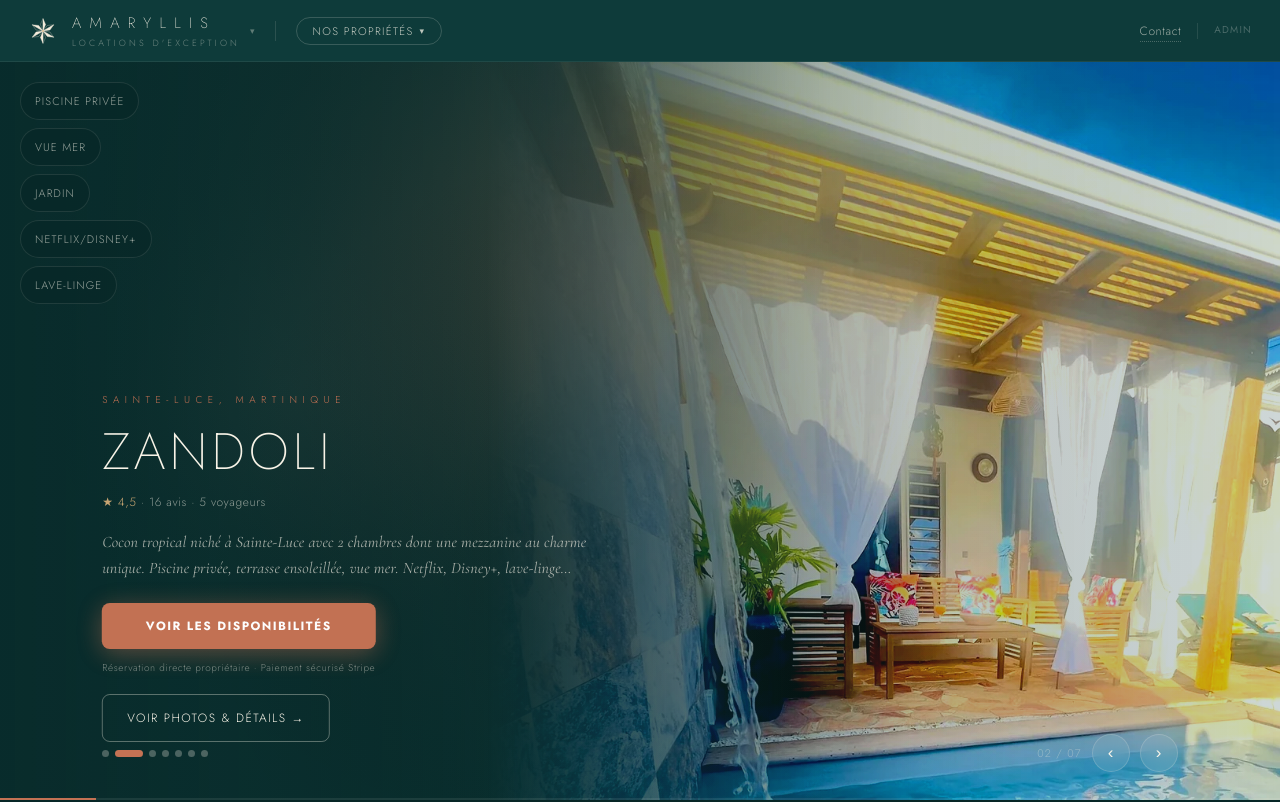
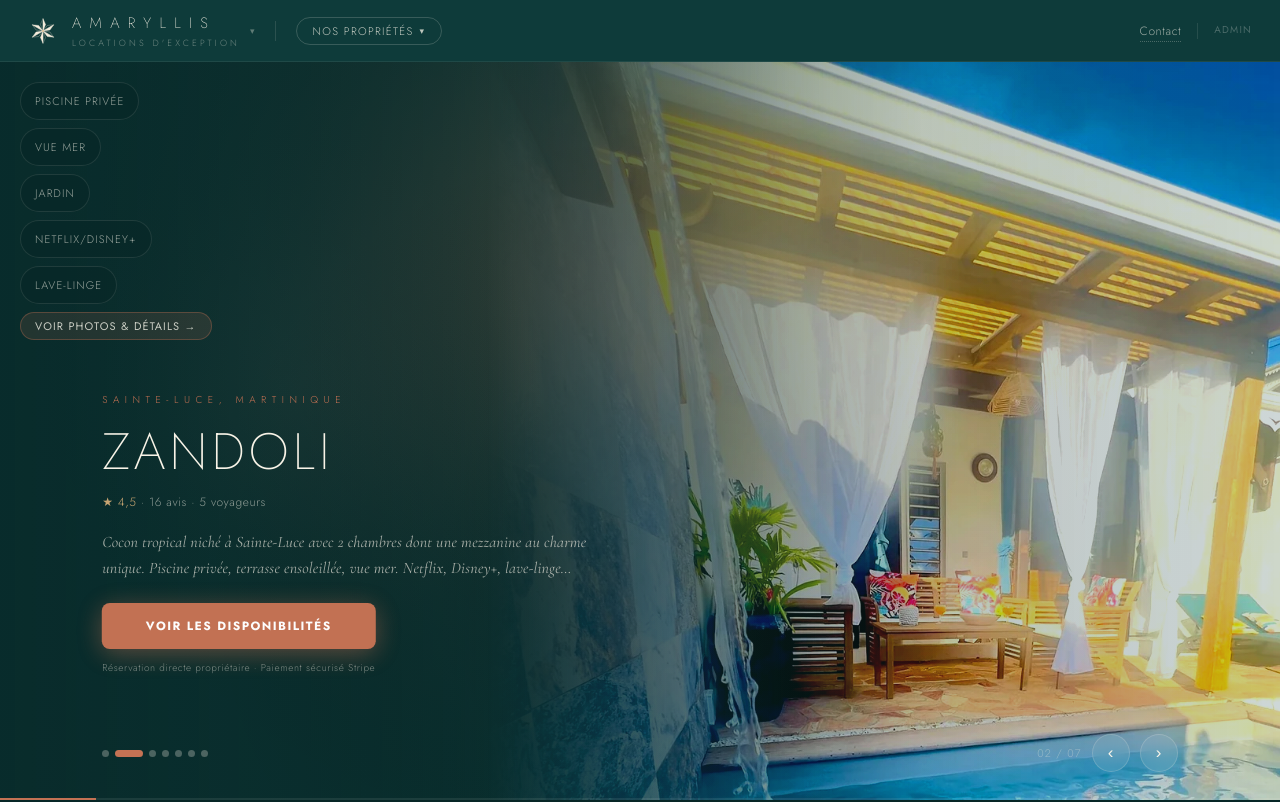
Before and after one commit to vinsmaf/dashboard-amaryllis, a React (Vite) app: page / in a window 1280 px wide. Shown: the top 802 px of the page. Built offline with nearby package versions, Linux system fonts and the light colour scheme.

Commit message:
fix: déplacer 'Voir photos & détails' dans le bloc atouts en haut à gauche du hero

```diff
--- a/src/PublicSite.jsx
+++ b/src/PublicSite.jsx
@@ -1772,21 +1772,6 @@ function HeroCarousel({ biens, onDetail, onBook }) {
               Contact long séjour →
             </a>
           )}
-          {/* Secondary CTA */}
-          <button
-            onClick={() => onDetail(bien)}
-            style={{
-              background: "transparent", border: "1px solid rgba(250,245,233,0.35)", color: "#faf5e9",
-              borderRadius: 8, padding: "14px 24px",
-              fontFamily: "'Jost', sans-serif", fontWeight: 300, fontSize: 12, letterSpacing: "0.12em",
-              cursor: "pointer", textTransform: "uppercase", whiteSpace: "nowrap",
-              transition: "border-color 0.2s, background 0.2s",
-            }}
-            onMouseEnter={e => { e.currentTarget.style.background = "rgba(250,245,233,0.08)"; e.currentTarget.style.borderColor = "rgba(250,245,233,0.6)"; }}
-            onMouseLeave={e => { e.currentTarget.style.background = "transparent"; e.currentTarget.style.borderColor = "rgba(250,245,233,0.35)"; }}
-          >
-            Voir photos &amp; détails →
-          </button>
         </div>
       </div>
 
@@ -1809,7 +1794,22 @@ function HeroCarousel({ biens, onDetail, onBook }) {
             color: "rgba(250,245,233,0.75)", whiteSpace: "nowrap",
           }}>{a}</div>
         ))}
-
+        <button
+          onClick={() => onDetail(bien)}
+          style={{
+            background: "rgba(196,114,84,0.18)", backdropFilter: "blur(14px)",
+            border: "1px solid rgba(196,114,84,0.45)", color: "#faf5e9",
+            borderRadius: 20, padding: "5px 14px",
+            fontFamily: "'Jost', sans-serif", fontWeight: 400,
+            fontSize: 11, letterSpacing: "0.1em", textTransform: "uppercase",
+            cursor: "pointer", whiteSpace: "nowrap",
+            transition: "background 0.2s, border-color 0.2s",
+          }}
+          onMouseEnter={e => { e.currentTarget.style.background = "rgba(196,114,84,0.32)"; }}
+          onMouseLeave={e => { e.currentTarget.style.background = "rgba(196,114,84,0.18)"; }}
+        >
+          Voir photos &amp; détails →
+        </button>
       </div>
 
       {/* Bottom nav: dots + arrows */}
```
